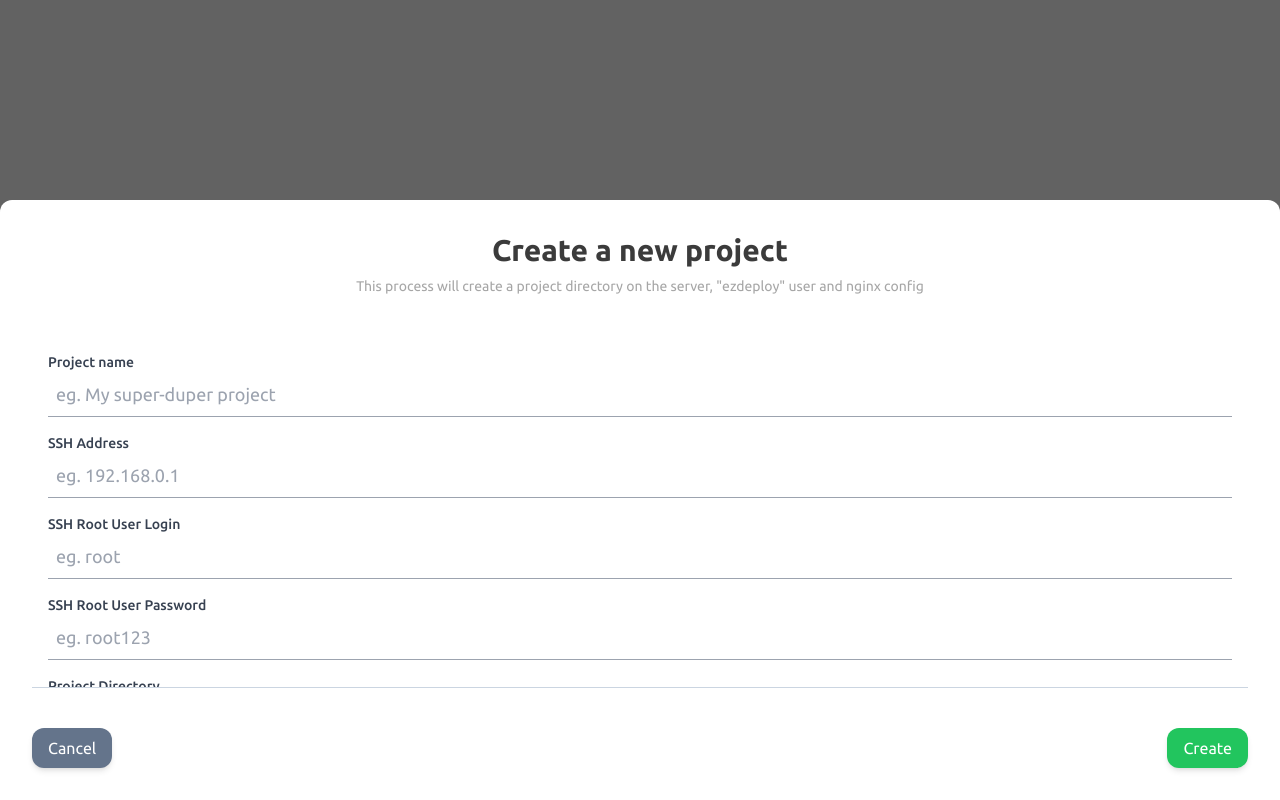
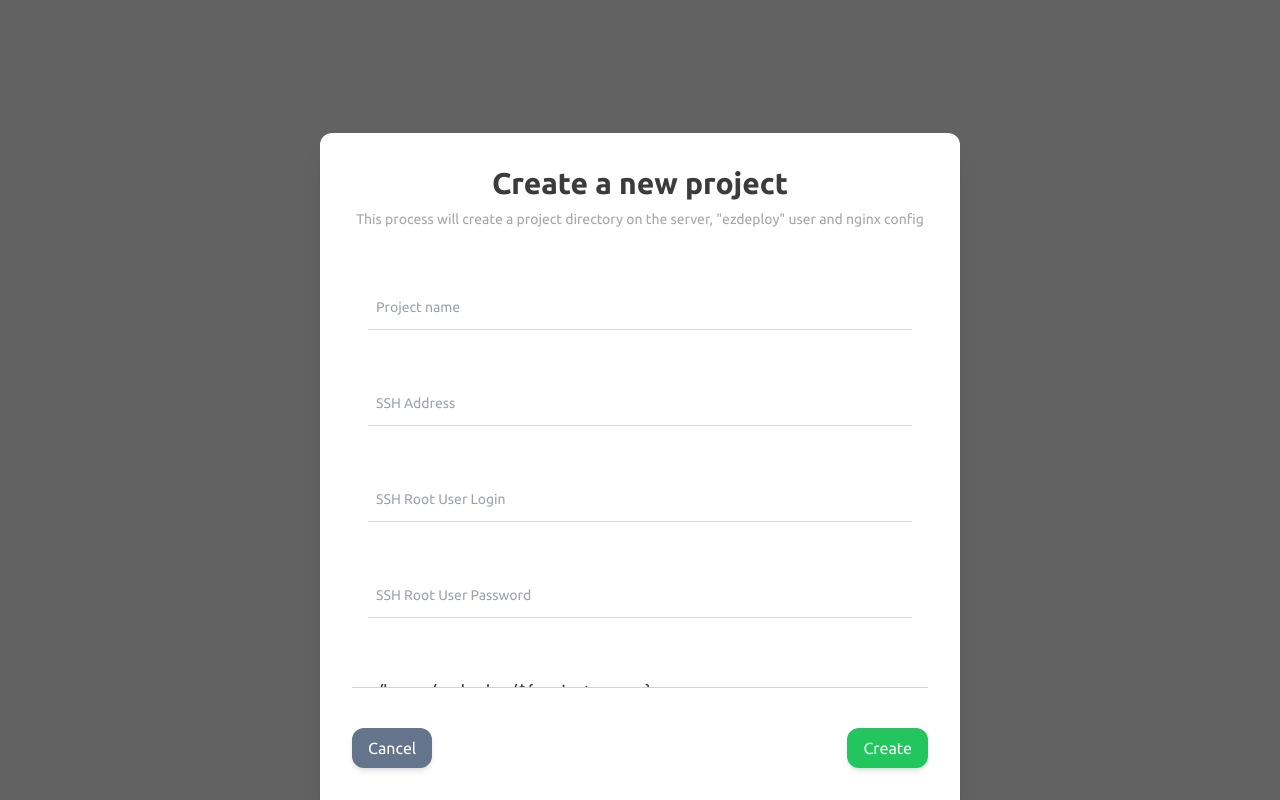
Before and after one commit to antonigoles/EZDeploy, a React (Vite) app: page / in a window 1280 px wide. Built offline with nearby package versions, Linux system fonts and the light colour scheme.

Commit message:
Added: field validation; Added: notification types; Changed: input box styles

```diff
--- a/src/App.jsx
+++ b/src/App.jsx
@@ -9,18 +9,30 @@ export const AppRoutes = {
     ProjectView: 2,
 };
 
+export const NotificationTypes = {
+    Success: 0,
+    Error: 2,
+};
+
 function App() {
     const [notifications, setNotifications] = useState([]);
     const [route, setRoute] = useState();
     const [navigationData, setNavigationData] = useState({});
 
-    function pushNotification(message, type) {
+    function pushNotification(message, type = NotificationTypes.Success) {
         // filter expired notifications
         let new_notifications = [...notifications];
         new_notifications = new_notifications
             .reverse()
             .filter((_, i) => i < 10)
             .reverse();
+
+        const color =
+            type == NotificationTypes.Success
+                ? "bg-green-500"
+                : type == NotificationTypes.Error
+                  ? "bg-red-500"
+                  : "bg-black";
 
         setNotifications([
             ...new_notifications,
@@ -29,6 +41,7 @@ function App() {
                 message: message,
                 type: type,
                 expire: Number(Date.now()) + 3000,
+                color: color,
             },
         ]);
 
@@ -43,7 +56,10 @@ function App() {
     const notificationsList = notifications.map((notification, idx) => (
         <div
             key={notification.expire}
-            className="notification-animation absolute z-20 bg-green-500 p-5 text-white font-normal m-2 shadow-lg"
+            className={
+                "notification-animation absolute z-20 p-5 text-white font-normal m-2 shadow-lg " +
+                notification.color
+            }
         >
             {notification.message}
         </div>
--- a/src/animations.css
+++ b/src/animations.css
@@ -119,3 +119,11 @@
     animation-iteration-count: 1;
     animation-fill-mode: forwards;
 }
+
+.label-move-down-on-active {
+    transform: translateY(10px);
+}
+
+.label-move-down-on-active:active {
+    transform: translateY(0);
+}
--- a/src/components/CreateDeployment/CreateDeployment.jsx
+++ b/src/components/CreateDeployment/CreateDeployment.jsx
@@ -2,20 +2,40 @@ import { useContext, useEffect, useState } from "react";
 import Button from "../../primitives/Button";
 import TextInput from "../../primitives/TextInput";
 import GithubIcon from "../../assets/github-mark-white.svg";
-import { ApplicationContext, AppRoutes } from "../../App.jsx";
+import {
+    ApplicationContext,
+    NotificationTypes,
+    AppRoutes,
+} from "../../App.jsx";
 
 function CreateDeployment({ visibilityState, hide }) {
     const { pushNotification, navigateTo } = useContext(ApplicationContext);
-    const [formData, setFormData] = useState({});
+    const [formData, setFormData] = useState({
+        project_name: "",
+        ip_address: "",
+        root_login: "",
+        root_password: "",
+        project_dir: "/home/ezdeploy/${project_name}",
+    });
 
     function onFormUpdate(e) {
         let formDataRef = { ...formData };
         formDataRef[e.target.id] = e.target.value;
         setFormData(formDataRef);
-        console.log(formDataRef);
     }
 
     function createProject() {
+        if (formData)
+            for (const key in formData) {
+                console.log(key);
+                if (formData[key].length < 1) {
+                    pushNotification(
+                        "You have to fill all the fields!",
+                        NotificationTypes.Error,
+                    );
+                    return;
+                }
+            }
         pushNotification(
             <>
                 Created a new project: <b>{formData["project_name"]}</b>!
@@ -35,7 +55,7 @@ function CreateDeployment({ visibilityState, hide }) {
         >
             <div
                 className={
-                    "w-full h-3/4 bg-white shadow-xl " +
+                    "w-1/2 h-5/6 bg-white shadow-xl " +
                     " rounded-t-xl " +
                     "flex items-left p-8 flex-col gap-2 " +
                     (visibilityState
@@ -50,13 +70,14 @@ function CreateDeployment({ visibilityState, hide }) {
                     This process will create a project directory on the server,
                     "ezdeploy" user and nginx config
                 </div>
-                <div className="h-3/4 overflow-y-auto p-4 border-b-1 border-slate-300">
+                <div className="h-4/5 overflow-y-auto p-4 border-b-1 border-slate-300">
                     <TextInput
                         id="project_name"
                         className="mb-4"
                         placeholder={"eg. My super-duper project"}
                         label="Project name"
                         onChange={onFormUpdate}
+                        pattern=".*"
                     />
                     <TextInput
                         id="ip_address"
@@ -64,6 +85,7 @@ function CreateDeployment({ visibilityState, hide }) {
                         placeholder={"eg. 192.168.0.1"}
                         label="SSH Address"
                         onChange={onFormUpdate}
+                        pattern=".*"
                     />
                     <TextInput
                         id="root_login"
@@ -71,6 +93,7 @@ function CreateDeployment({ visibilityState, hide }) {
                         placeholder={"eg. root"}
                         label="SSH Root User Login"
                         onChange={onFormUpdate}
+                        pattern=".*"
                     />
                     <TextInput
                         id="root_password"
@@ -79,13 +102,15 @@ function CreateDeployment({ visibilityState, hide }) {
                         isPassword={true}
                         label="SSH Root User Password"
                         onChange={onFormUpdate}
+                        pattern=".*"
                     />
                     <TextInput
                         id="project_dir"
                         className="mb-4"
-                        placeholder="/home/ezdeploy/${project_name}"
+                        value={formData["project_dir"]}
                         label="Project Directory"
                         onChange={onFormUpdate}
+                        pattern=".*"
                     />
                     <div className="flex item-center justify-center">
                         <Button
--- a/src/primitives/TextInput.jsx
+++ b/src/primitives/TextInput.jsx
@@ -6,27 +6,50 @@ function TextInput({
     value,
     onChange,
     id,
+    pattern,
 }) {
     return (
         <label
             className={[
-                "active:text-black w-full flex justify-between flex-col items-left",
+                "active:text-black w-full flex justify-between flex-col items-left h-20",
                 className,
             ].join(" ")}
         >
-            <div className="text-sm font-medium text-gray-700 ">{label}</div>
             <input
                 id={id}
-                autoCorrect="none"
-                placeholder={placeholder}
-                className="bg-white decoration-transparent
+                enterKeyHint=""
+                placeholder=""
+                spellCheck="false"
+                autoCorrect="false"
+                className="peer bg-white decoration-transparent
         outline-none border-b-1 selection:bg-black
-        selection:text-white border-b-gray-400 text-lg px-2 py-2
-        valid:border-b-green-500 empty:border-b-gray-400"
+        selection:text-white text-lg px-2 py-2
+        invalid:border-b-red-600 valid:border-b-green-500 valid:placeholder-shown:border-b-gray-300"
                 type={isPassword ? "password" : "text"}
                 value={value}
                 onChange={onChange}
+                pattern={pattern ? pattern : ""}
             />
+            <div
+                className="
+                pointer-events-none
+                -translate-y-4
+                text-gray-400
+                font-normal
+                peer-placeholder-shown:-translate-y-12
+                peer-placeholder-shown:translate-x-2
+                peer-focus:translate-x-0
+                peer-focus:-translate-y-4
+                peer-placeholder-shown:text-sm
+                peer-focus:text-xs
+                text-xs
+                transition-all
+                peer-invalid:text-pink-600
+                peer-valid:text-green-500
+                peer-valid:peer-placeholder-shown:text-gray-400"
+            >
+                {label}
+            </div>
         </label>
     );
 }
```
